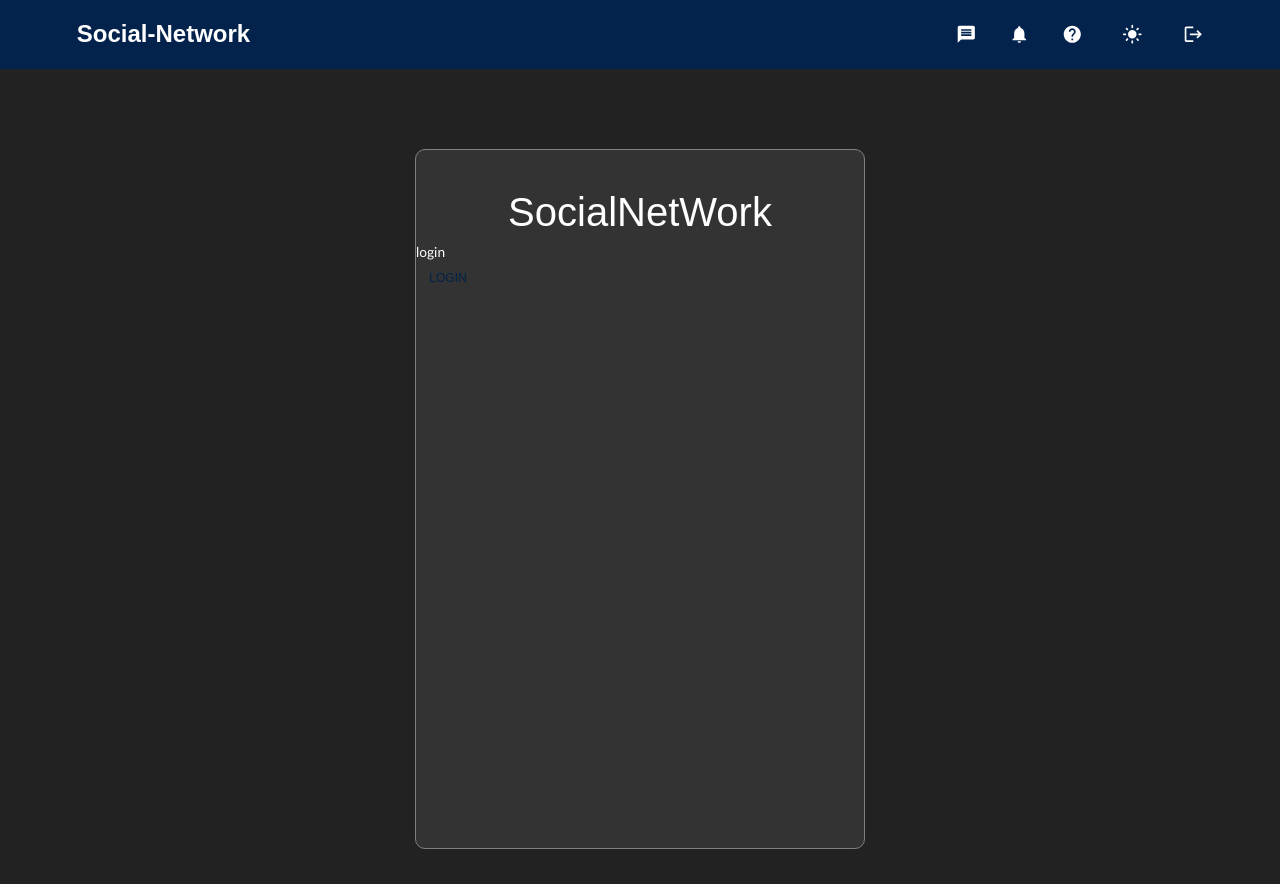
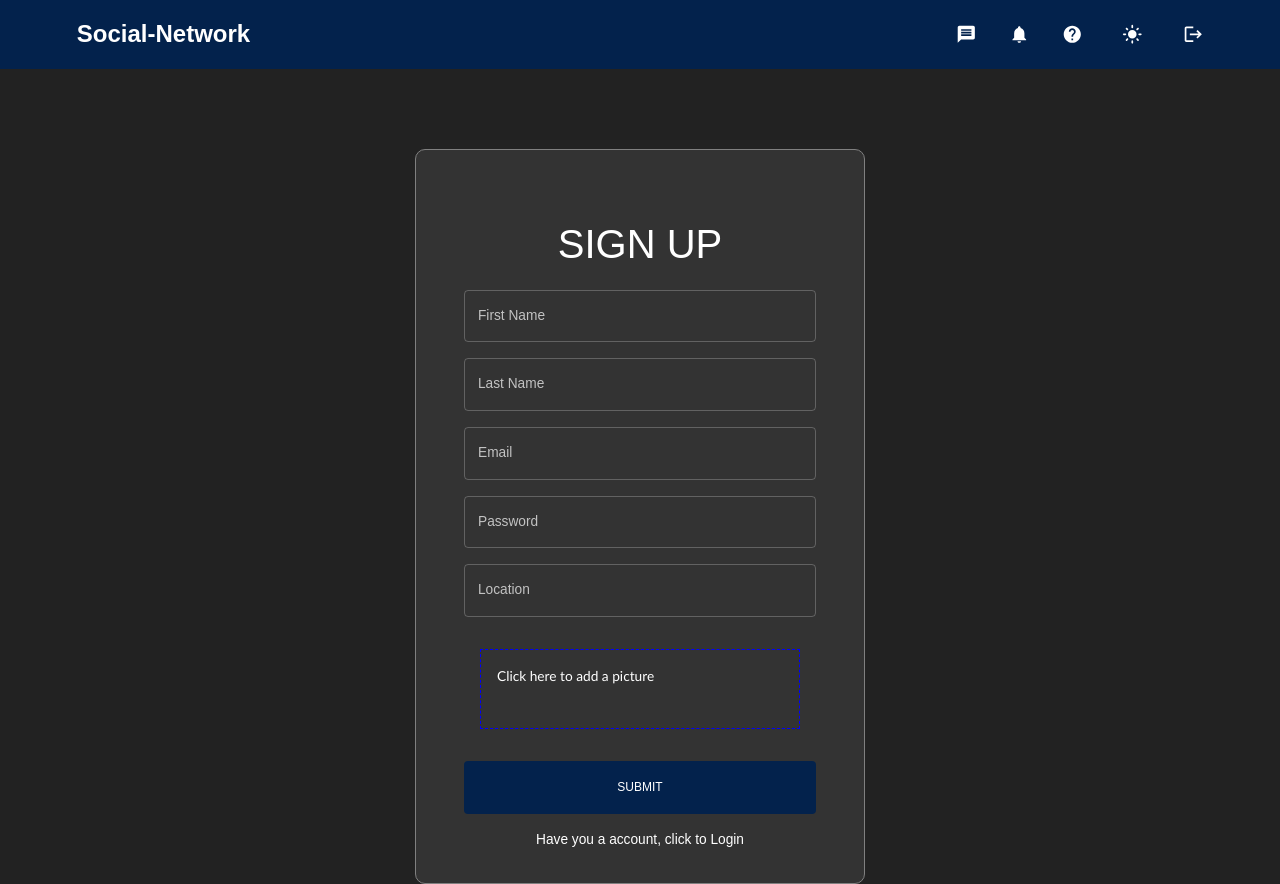
Before and after one commit to oularefodos/Social-network, a React (Create React App) app in the folder client/: page / in a window 1280 px wide. Before the commit the page ends 849 px from the top, so only its background shows below. Built offline with nearby package versions, Linux system fonts and the light colour scheme.

Commit message:
add register method, and make the login interface

```diff
--- a/client/package.json
+++ b/client/package.json
@@ -22,6 +22,7 @@
     "react-redux": "^8.0.5",
     "react-router-dom": "^6.6.2",
     "react-scripts": "5.0.1",
+    "redux-persist": "^6.0.0",
     "styled-components": "^5.3.6",
     "web-vitals": "^2.1.4",
     "yup": "^0.32.11"
--- a/client/src/pages/login/index.jsx
+++ b/client/src/pages/login/index.jsx
@@ -15,16 +15,17 @@ export const Login = () => {
     const isLargeScreen = useMediaQuery("(min-width: 900px)");
     const width = isLargeScreen ? "450px" : "80%" ;
     const [isLoginPage, setIsLoginPage] = useState(false);
-    const changePageBtnName = isLoginPage ? ("Sign UP") : ("Login");
+    const changePageBtnName = isLoginPage ? ("I don't have a account, click to regiter") : ("Have you a account, click to Login ");
 
     return (
         <Box
         sx={{
             width : {width},
-            height : "700px",
+            height : "auto",
             marginLeft : "auto",
             marginRight : "auto",
             marginTop : "5rem",
+            padding : "2rem",
             border : "solid 1px grey",
             borderRadius: "10px 10px 10px 10px",
         }}
@@ -38,13 +39,24 @@ export const Login = () => {
                     marginTop : "2rem"
                 }}
             >
-                SocialNetWork
+                {isLoginPage ? "LOGIN" : "SIGN UP"}
             </Typography>
             <Box>
                 {
                     isLoginPage ? <LoginForm/> : <SignupForm/>
                 }
-                <Button onClick={() => setIsLoginPage(!isLoginPage)}>{changePageBtnName}</Button>
+                <Typography
+                    onClick={() => setIsLoginPage(!isLoginPage)}
+                    textAlign = 'center'
+                    sx={{
+                        '&:hover': {
+                            color : 'blue',
+                            cursor : 'pointer'
+                        }
+                    }}
+                >
+                    {changePageBtnName}
+                </Typography>
             </Box>
         </Box>
     )
--- a/client/src/pages/login/loginForm.jsx
+++ b/client/src/pages/login/loginForm.jsx
@@ -1,10 +1,77 @@
-import { Box } from "@mui/system"
+import { Box, useTheme } from "@mui/system"
+import { Formik } from "formik";
+import * as yup from 'yup';
+import { TextField, Button } from '@mui/material';
+
+
+const formSchema = yup.object().shape({
+    email : yup.string().email("invalid").required("required"),
+    password : yup.string().required("required"),
+});
+
+const initialState = ({
+    email : "",
+    password : ""
+})
 
 const LoginForm = () => {
+
+    const theme = useTheme();
+    const handleSubmit = () => {}
     return (
-        <Box>
-            SignUp
-        </Box>
+        <Formik
+            onSubmit={handleSubmit}
+            initialValues = {initialState}
+            validate = {formSchema}
+        >
+            {({
+                values,
+                errors,
+                touched,
+                handleChange,
+                handleBlur,
+                handleSubmit,
+                isSubmitting,
+            }) => (
+                <form>
+                    <Box
+                    sx={{
+                        display: 'grid',
+                        gridTemplateColumns: 'repeat(1, 1fr)',
+                        padding : '1rem',
+                        gap : '1rem'
+                    }}
+                    >
+                        <TextField
+                            label="Email"
+                            onBlur={handleBlur}
+                            value={values.email}
+                            onChange={handleChange}
+                            name="email"
+                        />
+                        <TextField
+                            label="Password"
+                            onBlur={handleBlur}
+                            value={values.password}
+                            onChange={handleChange}
+                            name="password"
+                            type="password"
+                        />
+                        <Button
+                            fullWidth
+                            type="submit"
+                            sx={{
+                                padding : '1rem',
+                                backgroundColor: theme.palette.primary.main,
+                                color : theme.palette.background.alt
+                            }}
+                            >
+                            Submit
+                        </Button>
+                    </Box>
+                </form>
+            )}
+        </Formik>
     )
 }
 
--- a/client/src/pages/login/signupForm.jsx
+++ b/client/src/pages/login/signupForm.jsx
@@ -1,22 +1,164 @@
-import { Box } from "@mui/system"
+import { Box, useTheme } from "@mui/system"
+import { Formik } from "formik";
+import { Button, TextField } from '@mui/material';
+import { Create } from '@mui/icons-material';
+import Dropzone from "react-dropzone";
 import * as yup from 'yup';
-
-
+import FlexComponent from "../../components/flexComponent";
 
 const formSchema = yup.object().shape({
     firstName : yup.string().required("required"),
     lastName : yup.string().required("required"),
     email : yup.string().email("invalid").required("required"),
     password : yup.string().required("required"),
-    picturePath : yup.string().required("required"),
+    picture : yup.string().required("required"),
     location : yup.string().required("required"),
+});
+
+const initialState = ({
+    firstName : "",
+    lastName : "",
+    email : "",
+    password : "",
+    picture : "",
+    location : ""
 })
 
 const SignupForm = () => {
+
+    const theme = useTheme();
+    const handleFormSubmit = async (values) => {
+        values['picturePath'] = values.picture.name;
+        try {
+            const response = await fetch('http://localhost:3001/auth/register', {
+                method : 'POST',
+                mode: 'cors',
+                body : JSON.stringify(values),
+                headers:{
+                    'Content-Type': 'application/json'
+                }
+            });
+            const newUser = await response.json()
+        }
+        catch (error) {
+            console.log(error);
+        }
+    }
+
     return (
-        <Box>
-            login
-        </Box>
+        <Formik
+            onSubmit={handleFormSubmit}
+            initialValues = {initialState}
+            validationSchema = {formSchema}
+        >
+            {({
+                values,
+                errors,
+                touched,
+                handleChange,
+                setFieldValue,
+                handleBlur,
+                handleSubmit,
+            }) => (
+                <form onSubmit={handleSubmit}>
+                    <Box
+                    sx={{
+                        display: 'grid',
+                        gridTemplateColumns: 'repeat(1, 1fr)',
+                        padding : '1rem',
+                        gap : '1rem'
+                    }}
+                    >
+                        <TextField
+                            label="First Name"
+                            onBlur={handleBlur}
+                            value={values.firstName}
+                            onChange={handleChange}
+                            name="firstName"
+                            error={Boolean(touched.firstName) && Boolean(errors.firstName)}
+                            helperText={touched.firstName && errors.firstName}
+                        />
+                        <TextField
+                            label="Last Name"
+                            onBlur={handleBlur}
+                            value={values.lastName}
+                            onChange={handleChange}
+                            name="lastName"
+                            error={Boolean(touched.firstName) && Boolean(errors.firstName)}
+                            helperText={touched.firstName && errors.firstName}
+                        />
+                        <TextField
+                            label="Email"
+                            onBlur={handleBlur}
+                            value={values.email}
+                            onChange={handleChange}
+                            name="email"
+                            error={Boolean(touched.firstName) && Boolean(errors.firstName)}
+                            helperText={touched.firstName && errors.firstName}
+                        />
+                        <TextField
+                            label="Password"
+                            onBlur={handleBlur}
+                            value={values.password}
+                            onChange={handleChange}
+                            name="password"
+                            type="password"
+                            error={Boolean(touched.firstName) && Boolean(errors.firstName)}
+                            helperText={touched.firstName && errors.firstName}
+                        />
+                        <TextField
+                            label="Location"
+                            onBlur={handleBlur}
+                            value={values.location}
+                            onChange={handleChange}
+                            name="location"
+                            error={Boolean(touched.firstName) && Boolean(errors.firstName)}
+                            helperText={touched.firstName && errors.firstName}
+                        />
+                    <Box>
+                        <Dropzone
+                            acceptedFiles=".jpeg, .jpg, .png"
+                            multiple={false}
+                            onDrop={(acceptedFiles) => setFieldValue("picture", acceptedFiles[0])}
+                            >
+                           {({getRootProps, getInputProps}) => (
+                               <Box
+                               {...getRootProps()}
+                               sx={{
+                                   border : '1px dashed blue',
+                                   margin : '1rem',
+                                   padding : '1rem',
+                                   height : '80px'
+                                }}
+                                >
+                                    <input {...getInputProps()}/>
+                                    {(!values.picture) ? (
+                                        <p>Click here to add a picture</p>
+                                        ) : (
+                                            <FlexComponent>
+                                            <p>{values.picture.name}</p>
+                                            <Create/>
+                                        </FlexComponent>
+                                    )}
+                                </Box>
+                           )}
+                        </Dropzone>
+                    </Box>
+                    <Button
+                        fullWidth
+                        type="submit"
+                        sx={{
+                            padding : '1rem',
+                            backgroundColor: theme.palette.primary.main,
+                            color : theme.palette.background.alt
+                        }}
+                        >
+                        Submit
+                    </Button>
+                    </Box>
+                </form>
+            )}
+        </Formik>
     )
 }
 
--- a/client/src/theme.js
+++ b/client/src/theme.js
@@ -15,7 +15,8 @@ const configurationTheme = (mode) => ({
             dark : "#E8E2E2"
           },
           background : {
-            default : "#eeeeee"
+            default : "#eeeeee",
+            alt : "#000000"
           }
         }
         :
@@ -32,6 +33,7 @@ const configurationTheme = (mode) => ({
           },
           background : {
             default : "#222222",
+            alt : "#FFFFFF"
           }
         })
     },
```
Also changed, not shown: 1 other file (tests, documents, lock files or other folders).
